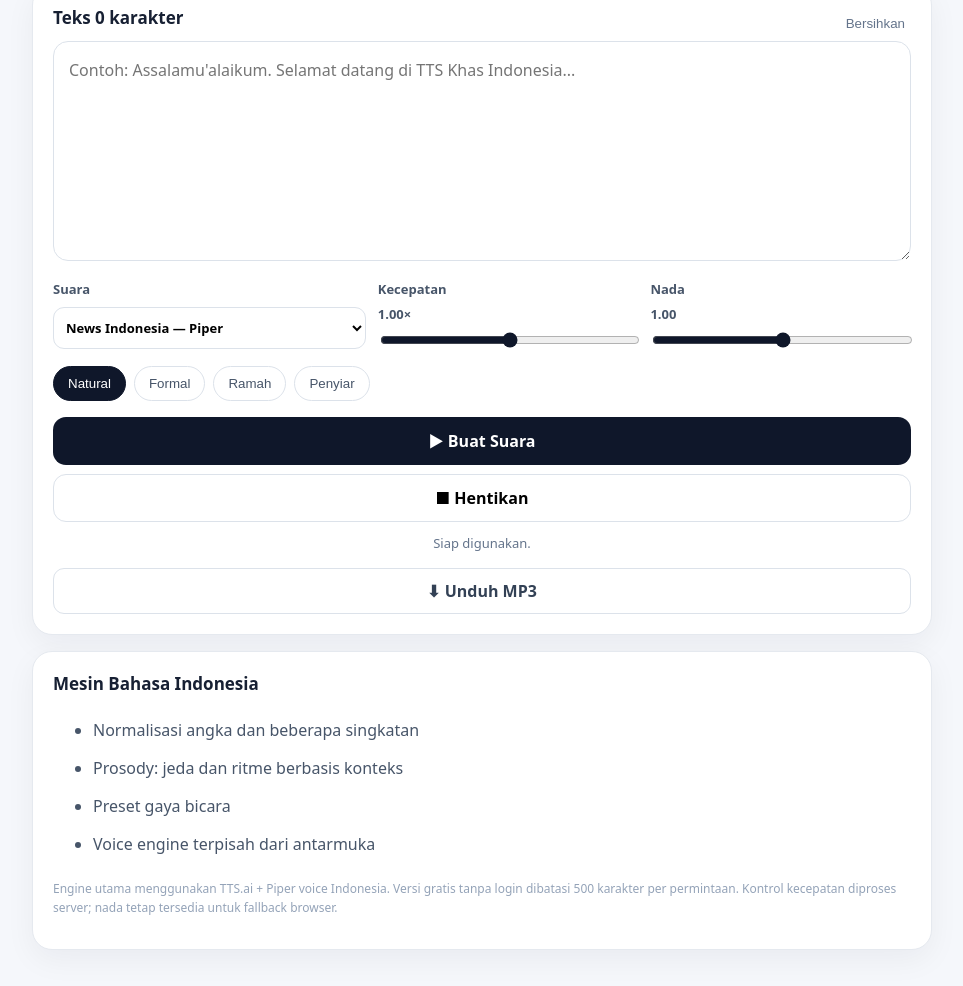
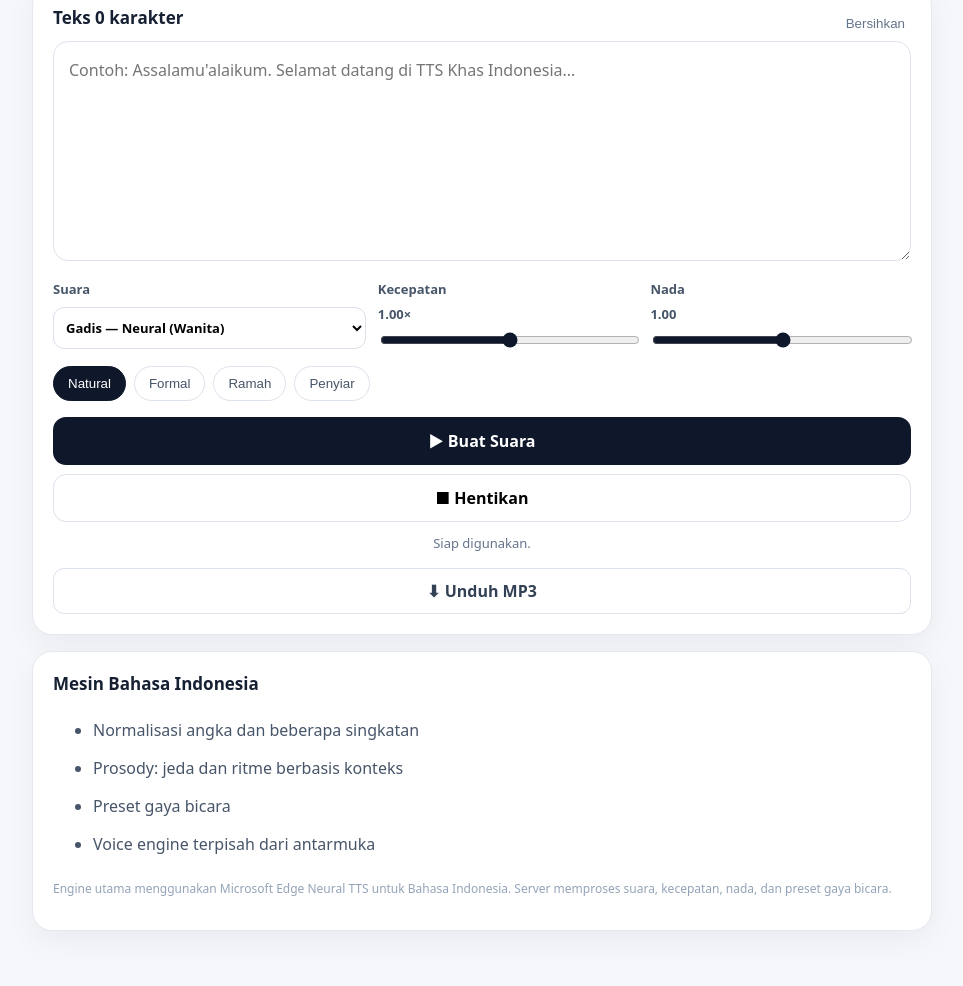
Before and after one commit to msukri89/TTS-KHAS-INDONESIA, a website: page index.html in a window 1280 px wide. Shown: the part 181-1167 px from the top of the page, without its empty margins (158-1121 px from the left). Drawn offline with Linux system fonts and the light colour scheme.

Commit message:
ui: tampilkan voice Neural Indonesia pria dan wanita

```diff
--- a/index.html
+++ b/index.html
@@ -1,8 +1,8 @@
 <!doctype html>
 <html lang="id"><head><meta charset="UTF-8"><meta name="viewport" content="width=device-width,initial-scale=1"><meta name="theme-color" content="#0f172a"><link rel="manifest" href="manifest.webmanifest"><link rel="stylesheet" href="styles.css"><title>TTS Khas Indonesia</title></head>
 <body><main class="app"><header><div class="mark">ID</div><div><small>REALISTIC INDONESIAN TTS</small><h1>TTS Khas Indonesia</h1><p>Ubah teks menjadi suara dengan pengucapan Bahasa Indonesia yang lebih natural.</p></div></header>
-<section class="card"><div class="head"><h2>Teks <span id="count">0</span></h2><button id="clear">Bersihkan</button></div><textarea id="text" maxlength="500" placeholder="Contoh: Assalamu'alaikum. Selamat datang di TTS Khas Indonesia..."></textarea>
-<div class="grid"><label>Suara<select id="voice"><option value="id_ID-news_tts-medium">News Indonesia — Piper</option></select></label><label>Kecepatan <b id="ratev">1.00×</b><input id="rate" type="range" min=".6" max="1.4" step=".05" value="1"></label><label>Nada <b id="pitchv">1.00</b><input id="pitch" type="range" min=".6" max="1.4" step=".05" value="1"></label></div>
+<section class="card"><div class="head"><h2>Teks <span id="count">0</span></h2><button id="clear">Bersihkan</button></div><textarea id="text" maxlength="3000" placeholder="Contoh: Assalamu'alaikum. Selamat datang di TTS Khas Indonesia..."></textarea>
+<div class="grid"><label>Suara<select id="voice"><option value="id-ID-GadisNeural">Gadis — Neural (Wanita)</option><option value="id-ID-ArdiNeural">Ardi — Neural (Pria)</option></select></label><label>Kecepatan <b id="ratev">1.00×</b><input id="rate" type="range" min=".6" max="1.4" step=".05" value="1"></label><label>Nada <b id="pitchv">1.00</b><input id="pitch" type="range" min=".6" max="1.4" step=".05" value="1"></label></div>
 <div class="chips"><button class="active" data-style="natural">Natural</button><button data-style="formal">Formal</button><button data-style="friendly">Ramah</button><button data-style="announcer">Penyiar</button></div>
 <button id="speak" class="primary">▶ Buat Suara</button><button id="stop" class="secondary">■ Hentikan</button><div id="status">Siap digunakan.</div><div class="result"><audio id="audio" controls hidden></audio><a id="download" class="download" hidden>⬇ Unduh MP3</a></div></section>
-<section class="card"><h2>Mesin Bahasa Indonesia</h2><ul><li>Normalisasi angka dan beberapa singkatan</li><li>Prosody: jeda dan ritme berbasis konteks</li><li>Preset gaya bicara</li><li>Voice engine terpisah dari antarmuka</li></ul><p class="note">Engine utama menggunakan TTS.ai + Piper voice Indonesia. Versi gratis tanpa login dibatasi 500 karakter per permintaan. Kontrol kecepatan diproses server; nada tetap tersedia untuk fallback browser.</p></section></main><script src="prosody.js"></script><script src="app-server.js"></script></body></html>
+<section class="card"><h2>Mesin Bahasa Indonesia</h2><ul><li>Normalisasi angka dan beberapa singkatan</li><li>Prosody: jeda dan ritme berbasis konteks</li><li>Preset gaya bicara</li><li>Voice engine terpisah dari antarmuka</li></ul><p class="note">Engine utama menggunakan Microsoft Edge Neural TTS untuk Bahasa Indonesia. Server memproses suara, kecepatan, nada, dan preset gaya bicara.</p></section></main><script src="prosody.js"></script><script src="app-server.js"></script></body></html>
```
